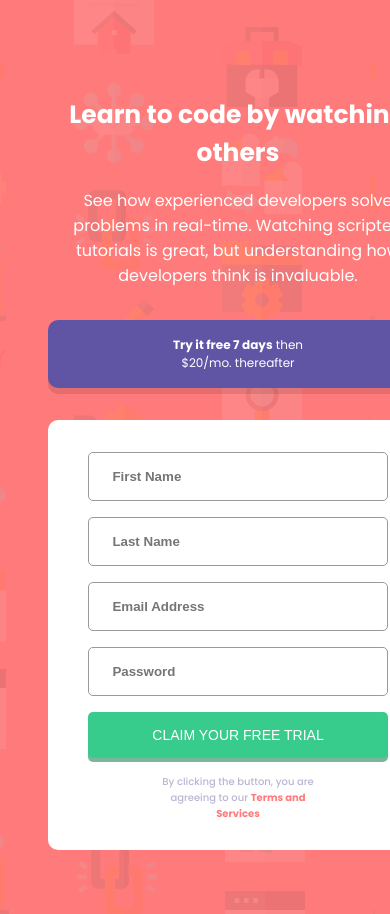
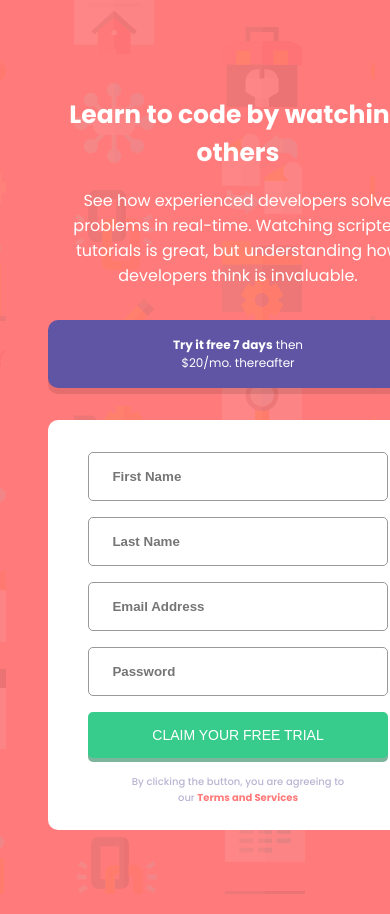
Before and after one commit to IdaAkiwumi/Learn2Code, a plain HTML site: page index.html in a window 390 px wide. Shown: the top 914 px of the page. Drawn offline with Linux system fonts and the light colour scheme.

Commit message:
updated form padding

```diff
--- a/styles.css
+++ b/styles.css
@@ -284,7 +284,7 @@ border-radius: 10px;
 
 font-weight: 600;
 width: 380px;
-max-height: 430px;
+max-height: 410px;
 }
 
 
@@ -352,8 +352,8 @@ color:hsl(246, 25%, 77%);
 font-weight: 500;
 font-size: 10px;
 text-align: center;
-padding-left: 5rem;
-padding-right: 5rem;
+padding-left: 3rem;
+padding-right: 3rem;
 
 }
 
```
